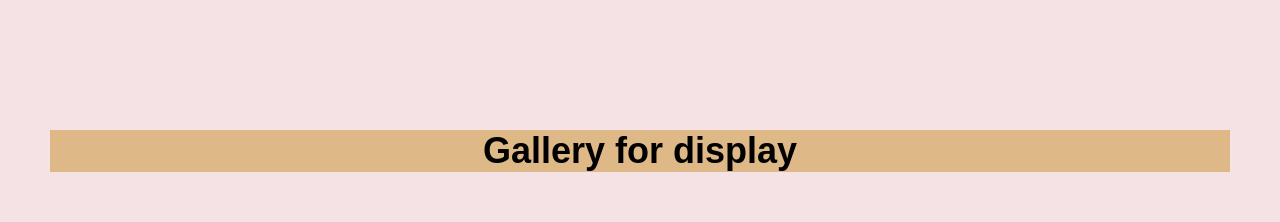
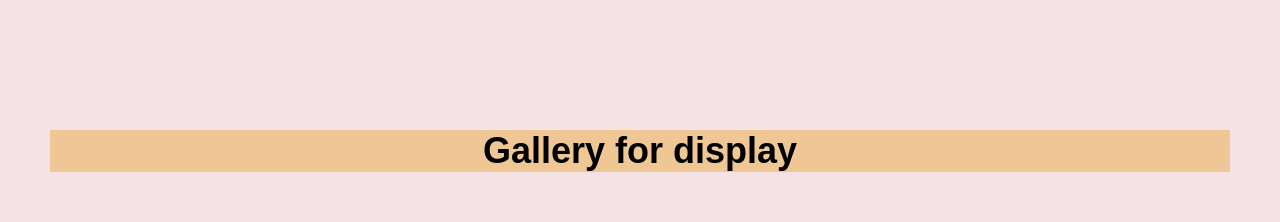
Before and after one commit to izzuan96/Portfolio-Website, a React (Create React App) app: page / in a window 1280 px wide. Shown: the part 1320-1542 px from the top of the page. Built offline with nearby package versions, Linux system fonts and the light colour scheme.

Commit message:
Galley color change

```diff
--- a/src/Gallery/Gallery.css
+++ b/src/Gallery/Gallery.css
@@ -7,7 +7,7 @@
     margin-bottom: 100px;
     font-family: Arial, Helvetica, sans-serif;
     font-weight: bold;
-    background-color: burlywood;
+    background-color: rgb(238, 199, 148);
 }
 .gallery p{
     font-size: 17px;
```
